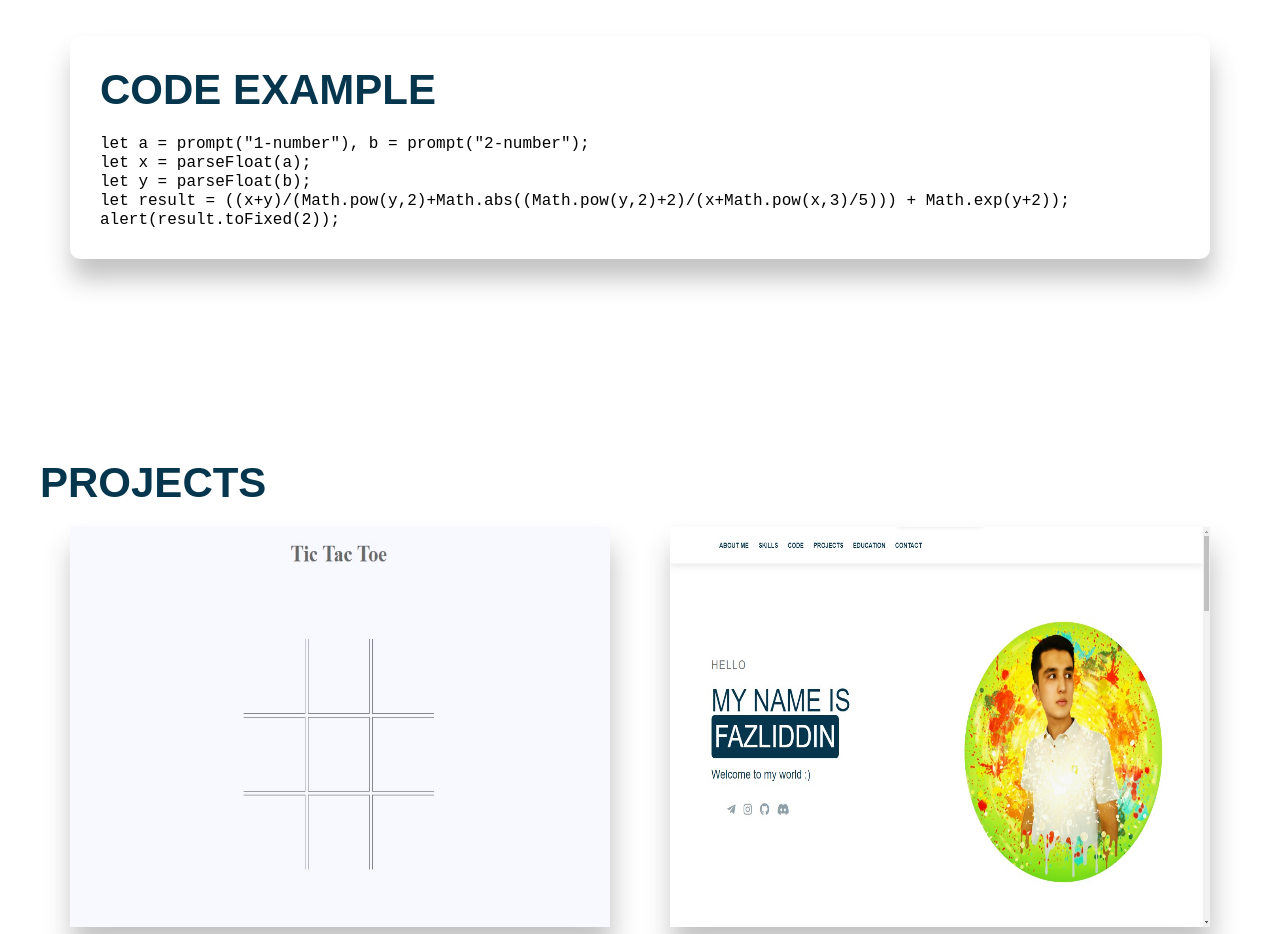
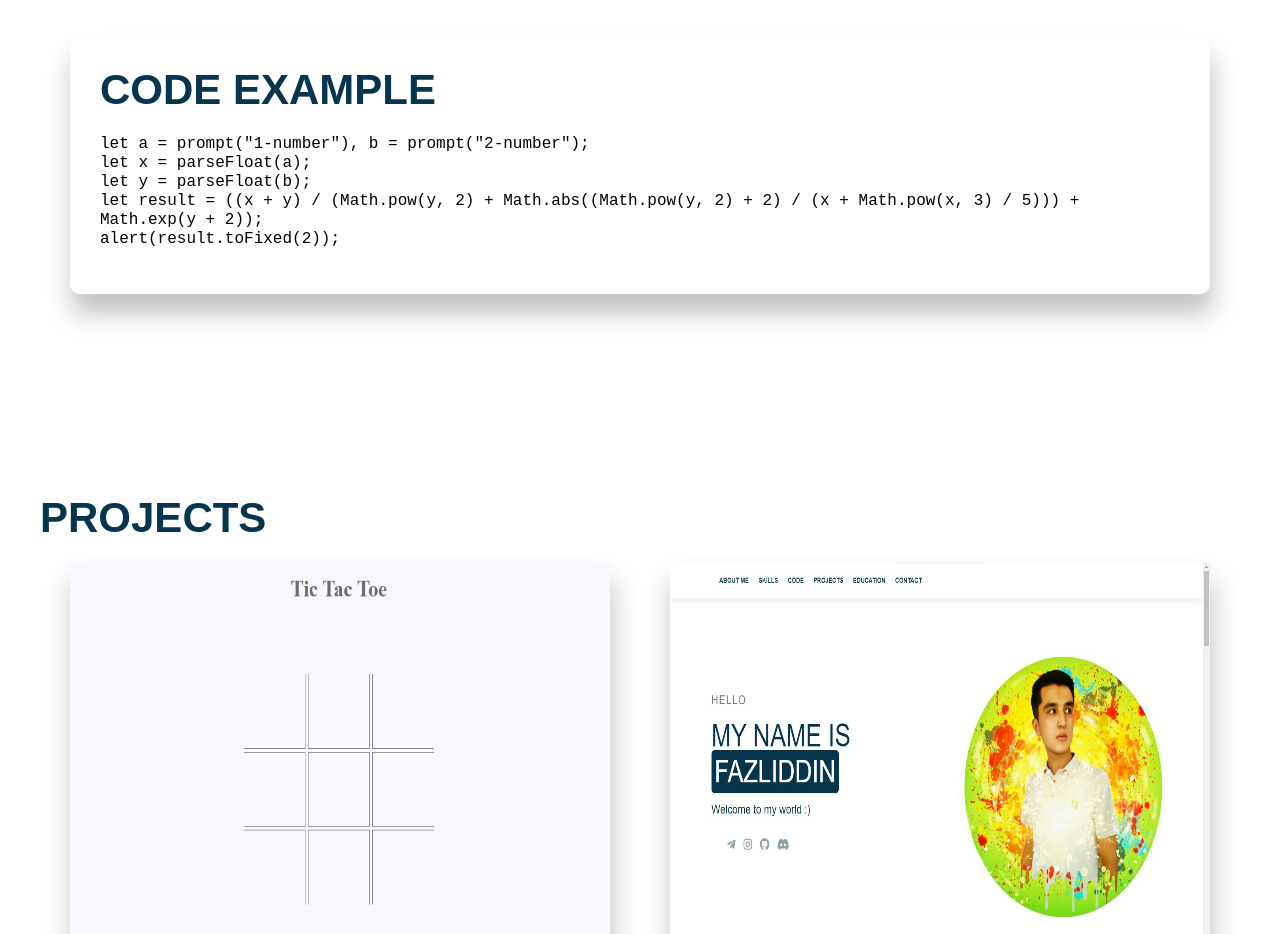
Before and after one commit to FazliddinAbdazimov/Prersschool-cv, a plain HTML site: page index.html in a window 1280 px wide. Shown: the part 2260-3194 px from the top of the page. Drawn offline with Linux system fonts and the light colour scheme.

Commit message:
fix: code section errors

```diff
--- a/index.html
+++ b/index.html
@@ -152,12 +152,14 @@
             <h2 class="title">Code example</h2>
 
             <!-- CODE -->
-            <code class="code" data-line-start="20" data-line-end="26">let a = prompt(&quot;1-number&quot;), b = prompt(&quot;2-number&quot;);<br>
-                let x = parseFloat(a);<br>
-                let y = parseFloat(b);<br>
-                let result = ((x+y)/(Math.pow(y,2)+Math.abs((Math.pow(y,2)+2)/(x+Math.pow(x,3)/5))) + Math.exp(y+2));<br>
-                alert(result.toFixed(2));
-            </code>
+            <p>
+                <code class="code">let a = prompt(&quot;1-number&quot;), b = prompt(&quot;2-number&quot;);<br>
+                    let x = parseFloat(a);<br>
+                    let y = parseFloat(b);<br>
+                    let result = ((x + y) / (Math.pow(y, 2) + Math.abs((Math.pow(y, 2) + 2) / (x + Math.pow(x, 3) / 5))) + Math.exp(y + 2));<br>
+                    alert(result.toFixed(2));
+                </code>
+            </p>
         </section>
         <div class="clearfix"></div>
     </div>
```
